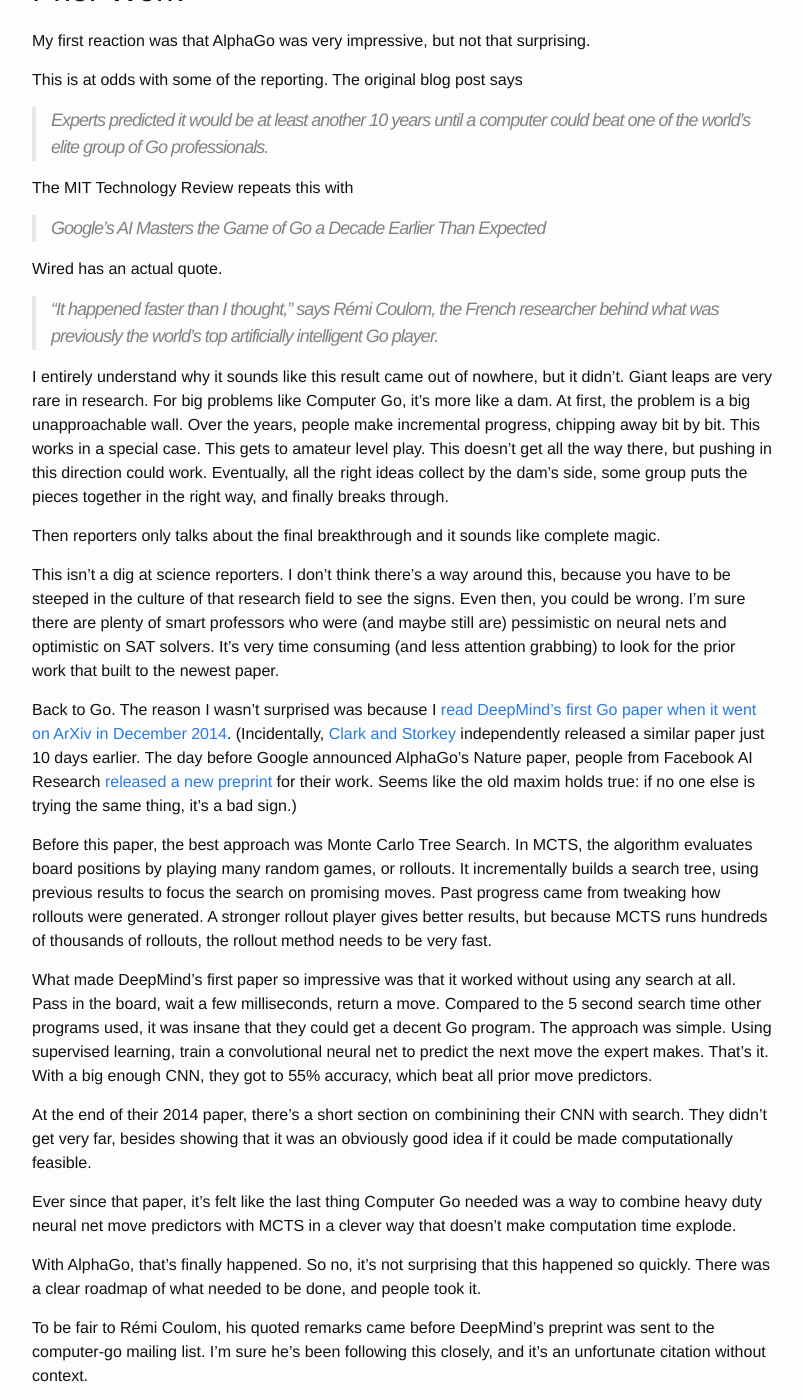
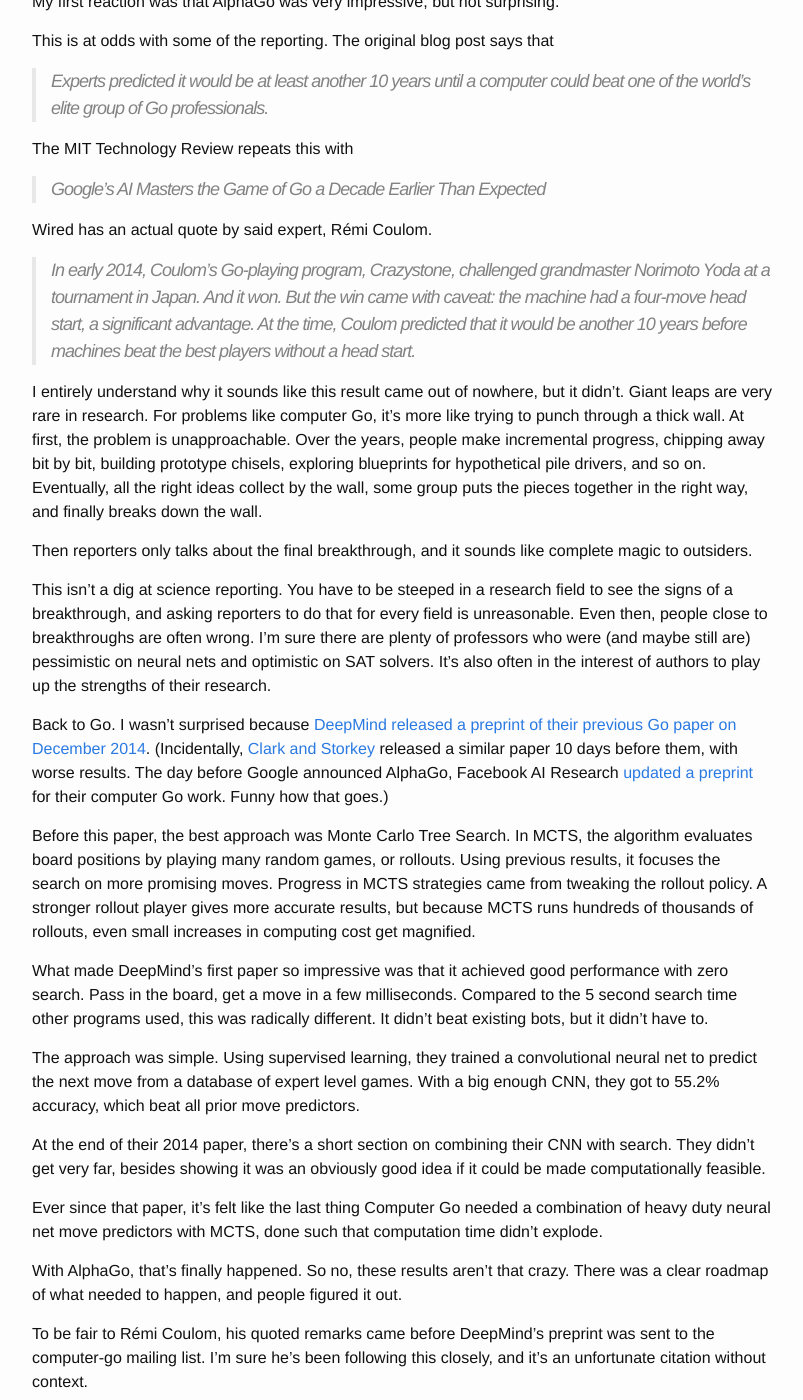
Before and after one commit to alexirpan/alexirpan.github.io, a Jekyll site: the page built from _posts/2016-01-27-deepmind-go.markdown, in a window 1280 px wide and 1400 px high, scrolled down 620 px. Shown: the whole window, without its empty margins (238-1041 px from the left). Built offline with Jekyll 4.4.1, drawn with Linux system fonts in a browser that asks for light colours; comment, search, counter and statistics services are not loaded; some of the changed text lies outside the part shown.

Commit message:
Good enough. Scanning for typos then launch

```diff
--- a/_posts/2016-01-27-deepmind-go.markdown
+++ b/_posts/2016-01-27-deepmind-go.markdown
@@ -4,40 +4,35 @@
 date:   2016-01-27 23:08:00 -0800
 ---
 
-*As something "hot off the presses", this may lack polish.*
+*As something "hot off the presses" (hot off the keyboard?), it's a bit unpolished.*
 
-Yesterday, Google DeepMind announced an expert level Go AI. Blog post announcement
-[here](http://googleresearch.blogspot.com/2016/01/alphago-mastering-ancient-game-of-go.html),
-and Nature paper [here](http://www.nature.com/nature/journal/v529/n7587/full/nature16961.html).
+Yesterday, Google DeepMind announced [they had developed an AI called AlphaGo
+that reached expert level in Go](http://googleresearch.blogspot.com/2016/01/alphago-mastering-ancient-game-of-go.html),
+beating the European Go champion.
 
-
-It got picked up by, well, almost everybody. See:
+It got picked up by, well, everybody. I don't want to catalog every article,
+so here's a sample:
 [MIT Technology Review](http://www.technologyreview.com/news/546066/googles-ai-masters-the-game-of-go-a-decade-earlier-than-expected/),
 [Wired](http://www.wired.com/2016/01/in-a-huge-breakthrough-googles-ai-beats-a-top-player-at-the-game-of-go/),
 [Ars Technica](http://arstechnica.com/gadgets/2016/01/googles-ai-beats-go-champion-will-now-take-on-best-player-in-the-world/),
-[The New York Times](http://bits.blogs.nytimes.com/2016/01/27/alphabet-program-beats-the-european-human-go-champion/),
-and others I don't have the patience to catalogue.
-It's been filling my Facebook news feed all day.
+and [The New York Times](http://bits.blogs.nytimes.com/2016/01/27/alphabet-program-beats-the-european-human-go-champion/),
+Posts from friends and famous AI researchers have been filling my news feed,
+and it's all along the lines of "Well done" or "Holy shit" or "I for one welcome our
+new robot overlords." .
 
-Although computer Go isn't one of my interests,
+Although computer Go isn't one of my main interests,
 Monte Carlo Tree Search (MCTS) is. The biggest application of MCTS is in
 computer Go, and when you spend two semesters researching MCTS, you end up
-reading a few computer Go papers too.
-
-
-After downloading and reading the Nature paper, I've revised my opinion.
-Their result still isn't that surprising, but it's even more impressive
-than it sounds, and their combination of several AI approaches has a lot
-of potential.
+reading a few computer Go papers along the way. So, I figure my perspective is
+at least slightly more informed.
 
 
 Prior Work
 --------------------------------------------------------------------------
 
-My first reaction was that AlphaGo was very impressive, but not that
-surprising.
+My first reaction was that AlphaGo was very impressive, but not surprising.
 
-This is at odds with some of the reporting. The original blog post says
+This is at odds with some of the reporting. The original blog post says that
 
 > Experts predicted it would be at least another 10 years until a computer
 > could beat one of the world’s elite group of Go professionals.
@@ -46,104 +41,99 @@
 
 > Google’s AI Masters the Game of Go a Decade Earlier Than Expected
 
-Wired has an actual quote.
+Wired has an actual quote by said expert, Rémi Coulom.
 
-> “It happened faster than I thought,” says Rémi Coulom, the French researcher
-> behind what was previously the world’s top artificially intelligent Go player.
+> In early 2014, Coulom’s Go-playing program, Crazystone, challenged grandmaster Norimoto Yoda at a tournament in Japan. And it won. But the win came with caveat: the machine had a four-move head start, a significant advantage. At the time, Coulom predicted that it would be another 10 years before machines beat the best players without a head start.
 
 I entirely understand why it sounds like this result came out of nowhere,
-but it didn't. Giant leaps are very rare in research. For big problems like
-Computer Go, it's more like a dam. At first, the problem is a big unapproachable
-wall. Over the years, people make incremental progress, chipping away bit by bit.
-This works in a special case. This gets to amateur level play. This doesn't
-get all the way there, but pushing in this direction could work.
-Eventually, all the right ideas collect by the dam's side, some group puts
-the pieces together in the right way, and finally breaks through.
+but it didn't. Giant leaps are very rare in research. For problems like computer
+Go, it's more like trying to punch through a thick wall. At first, the problem
+is unapproachable. Over the years, people make incremental progress,
+chipping away bit by bit, building prototype chisels, exploring blueprints for
+hypothetical pile drivers, and so on.
+Eventually, all the right ideas collect by the wall, some group puts
+the pieces together in the right way, and finally breaks down the wall.
 
-Then reporters only talks about the final breakthrough and it
-sounds like complete magic.
+Then reporters only talks about the final breakthrough, and it
+sounds like complete magic to outsiders.
 
-This isn't a dig at science reporters. I don't think there's a way around this,
-because you have to be steeped in the culture of that research field to see
-the signs. Even then, you could be wrong. I'm sure there are plenty of smart
+This isn't a dig at science reporting.
+You have to be steeped in a research field to see
+the signs of a breakthrough, and asking reporters to do that for every field
+is unreasonable. Even then, people close to breakthroughs are often wrong.
+I'm sure there are plenty of
 professors who were (and maybe still are) pessimistic on neural nets and
-optimistic on SAT solvers. It's very time consuming (and less attention
-grabbing) to look for the prior work that built to the newest paper.
+optimistic on SAT solvers. It's also often in the interest of authors to
+play up the strengths of their research.
 
-Back to Go. The reason I wasn't surprised was because I [read DeepMind's
-first Go paper when it went on ArXiv in December 2014](http://arxiv.org/abs/1412.6564).
+Back to Go. I wasn't surprised because [DeepMind released a preprint of
+their previous Go paper on December 2014](http://arxiv.org/abs/1412.6564).
 (Incidentally, [Clark and Storkey](http://arxiv.org/abs/1412.3409)
-independently released a similar paper just 10 days earlier.
-The day before Google announced AlphaGo's Nature paper, people from
-Facebook AI Research [released a new preprint](http://arxiv.org/abs/1511.06410)
-for their work. Seems like the old maxim holds true: if no one else is trying
-the same thing, it's a bad sign.)
+released a similar paper 10 days before them, with worse results.
+The day before Google announced AlphaGo,
+Facebook AI Research [updated a preprint](http://arxiv.org/abs/1511.06410)
+for their computer Go work. Funny how that goes.)
 
 Before this paper, the best approach was Monte Carlo Tree
 Search. In MCTS, the algorithm evaluates board positions by playing many random
-games, or rollouts. It incrementally builds a search tree, using previous
-results to focus the search on promising moves. Past progress came from tweaking
-how rollouts were generated. A stronger rollout player gives better results,
-but because MCTS runs hundreds of thousands of rollouts, the rollout method
-needs to be very fast.
+games, or rollouts. Using previous results, it focuses the search on more
+promising moves. Progress in MCTS strategies came from tweaking the rollout
+policy. A stronger rollout player gives more accurate results,
+but because MCTS runs hundreds of thousands of rollouts, even small increases
+in computing cost get magnified.
 
-What made DeepMind's first paper so impressive was that it worked without
-using any search at all. Pass in the board, wait a few milliseconds, return a move.
-Compared to the 5 second search time other programs used, it was insane that
-they could get a decent
-Go program. The approach was simple. Using supervised learning, train a
-convolutional neural net to predict the next move the expert makes.
-That's it.
-With a big enough CNN, they got to 55% accuracy, which beat all prior
+What made DeepMind's first paper so impressive was that it achieved good performance
+with zero search. Pass in the board, get a move in a few milliseconds.
+Compared to the 5 second search time other programs used, this was radically
+different. It didn't beat existing bots, but it didn't have to.
+
+The approach was simple. Using supervised learning, they trained a
+convolutional neural net to predict the next move from a database of expert
+level games.
+With a big enough CNN, they got to 55.2% accuracy, which beat all prior
 move predictors.
 
-At the end of their 2014 paper, there's a short section on combinining
-their CNN with search. They didn't get very far, besides showing that it was
+At the end of their 2014 paper, there's a short section on combining
+their CNN with search. They didn't get very far, besides showing it was
 an obviously good idea if it could be made computationally feasible.
 
-Ever since that paper, it's felt like the last thing Computer Go needed was a
-way to combine heavy duty neural net move predictors with MCTS in a clever
-way that doesn't make computation time explode.
+Ever since that paper, it's felt like the last thing Computer Go needed a
+combination of heavy duty neural net move predictors with MCTS, done such
+that computation time didn't explode.
 
-With AlphaGo, that's finally happened. So no, it's not surprising that this
-happened so quickly. There was a clear roadmap of what needed to be done,
-and people took it.
+With AlphaGo, that's finally happened. So no, these results aren't that
+crazy. There was a clear roadmap of what needed to happen, and people
+figured it out.
 
 To be fair to Rémi Coulom, his quoted remarks came before DeepMind's preprint
 was sent to the computer-go mailing list. I'm sure he's been following
 this closely, and it's an unfortunate citation without context.
 
-If anything's surprising, it's that they pushed their preprint to AlphaGo
-within a year. I would have guessed 2 years.
-
 
 The New Stuff
 ---------------------------------------------------------------------------
 
-I know I've been a bit down on this result, but I don't want that to fool
-anybody. This is an exceptionally impressive result, and the approaches used
-to integrate search are very interesting. If you have access, I highly
-recommend reading the paper on your own. It's well
-written, and the authors kept the main text as jargon-free as possible.
+I know I've been a bit down on AlphaGo, but I don't want that to fool
+anybody. AlphaGo is exceptionally impressive.
+If you have access, I highly recommend reading the [Nature](http://www.nature.com/nature/journal/v529/n7587/full/nature16961.html)
+paper on your own. It's very well written, and the key ideas are conveyed well.
 
 If you don't have access, here's the quick summary.
 
 * Using the supervised dataset of expert level games. they train
-two networks. One is a small rollout network, used in random games for MCTS.
+two networks. One is a small rollout network, used for rollouts in the MCTS.
 The other is a large CNN, similar to the Dec 2014 paper. This is called
 the policy network.
-  * The rollout network is very small because it will be run millions of times.
 * The policy network is further refined through self-play and reinforcement
 learning. (The paper calls this the RL policy network.)
 * Finally, they train a value network, which predicts the value of a board
-if both players play according to the refined network.
-  * The value network gives an approximation of what MCTS with the refined
-  network would return. It's an approximation, but it's thousands of times
+if both players play according to the RL policy network.
+  * The value network gives an approximation of rollout values with the
+  larger network. It's an approximation, but it's thousands of times
   faster.
 
 The first part that piqued my interest was how many networks were trained
-for AlphaGo. Each network was trained for a different subtask in
-the MCTS. It makes sense: different tasks are better suited to different
+for AlphaGo. It makes sense: different tasks in MCTS are better suited to different
 network architectures, so you might as well use a different neural net for each one.
 
 However, I found this side remark much more interesting.
@@ -165,11 +155,15 @@
 This is huge. This is the kind of thing that makes people want to do research.
 
 The one dream of anybody in ML is unsupervised learning.
-It's harder, but it's so much cooler, and the potential feels unbounded.
+It's very hard, but it's so much cooler when it works, and the potential of
+unsupervised learning feels unbounded.
 Supervised learning will always be held back in part by whether
 there's a large enough labeled dataset to capture all the information for a problem.
-By constrast, unsupervised learning is held back by the sheer difficulty of
-learning when you don't know what the answer's supposed to be. This is an idea
+Labels need to be provided by humans, so constructing large datasets takes
+a lot of manpower.
+
+By constrast, unsupervised learning is held back only by the sheer difficulty of
+learning when you don't know what the answer is supposed to be. This is an idea
 problem, not a dataset problem. It's easy to get more unsupervised data; just
 look around the world more!
 
@@ -178,23 +172,26 @@
 sounds like a good idea anyways. If you look at the results table,
 the final policy network (the one before self-play refinement) got 55.4%
 move prediction accuracy, compared to 55.2% move accuracy from the December 2014
-paper. It's almost all from self-play, folks. I'm sure plenty of people
+paper. The improved performance doesn't come from the CNN, it all comes from
+self-play. Remember that the 85% win rate against Pachi doesn't even use search.
+I'm sure plenty of people
 are investigating whether a similar approach works on problems besides Go.
 
 Compared to this, interfacing the neural net with search feels less
-important. There are some neat ideas here: don't try to use something heavy-duty
-in rollouts, pre-seed initial value estimates with the heavy-duty net because
-you only need to call it once per node, average the rollout value with the
-approximate value network value. And from an engineering perspective, they're
-doing some crazy asynchronous CPU + GPU architecture to always keep the machine
-busy with computation. Still, to me the story here is the unsupervised learning
-capability.
+important. There are some neat ideas here: train a special small network for
+rollouts, pre-seed initial value estimates with the heavy-duty net (which you can afford
+because you only need it once per node), and combine the approximate value from
+the policy network with the true value from the weaker rollout network.
+From an engineering perspective, they're
+doing a crazy asynchronous CPU + GPU architecture that sounds like a nightmare to
+manage. There are plenty of ideas here, but to me the story is proving the
+capability of unsupervised learning.
 
 
 Final Cavaets
 -------------------------------------------------------------------------------
 
-I'll close with the few downsides I see so far.
+I'll close with the few downsides I see on skimming the paper.
 
 * This still uses a lot of computation time. When they announced results for
 running AlphaGo on one machine, they mean a machine with 40 CPU threads and
```
